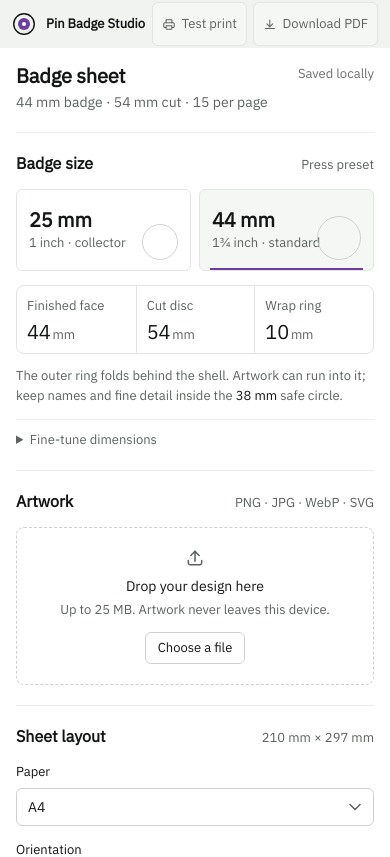
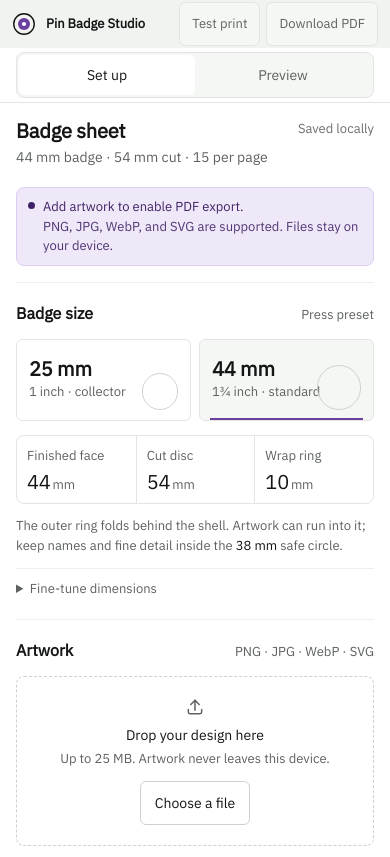
Before and after one commit to cpmacatangay/pin-badge, a React (Vite) app: page / in a window 390 px wide. Shown: the top 857 px of the page. Built offline with nearby package versions, Linux system fonts and the light colour scheme.

Commit message:
Improve mobile layout and touch behavior

```diff
--- a/src/App.tsx
+++ b/src/App.tsx
@@ -1,4 +1,4 @@
-import { useEffect, useMemo, useState } from "react";
+import { useEffect, useLayoutEffect, useMemo, useRef, useState } from "react";
 import { Analytics } from "@vercel/analytics/react";
 import { AppHeader } from "./components/AppHeader";
 import { ArtworkPanel } from "./components/ArtworkPanel";
@@ -6,6 +6,7 @@ import { BadgePanel } from "./components/BadgePanel";
 import { BadgePreview } from "./components/BadgePreview";
 import { ExportPanel } from "./components/ExportPanel";
 import { LayoutPanel } from "./components/LayoutPanel";
+import { Segmented } from "./components/Segmented";
 import { SheetPreview } from "./components/SheetPreview";
 import { Warnings } from "./components/Warnings";
 import { renderDisc, discToPngBytes } from "./lib/compose";
@@ -16,6 +17,13 @@ import { yieldToBrowser } from "./lib/timing";
 import { effectiveDpi, canExport, validateStudio } from "./lib/validation";
 import { formatNumber } from "./lib/units";
 import { useStudio } from "./state/store";
+
+type Pane = "setup" | "preview";
+
+const PANE_OPTIONS: readonly { value: Pane; label: string }[] = [
+  { value: "setup", label: "Set up" },
+  { value: "preview", label: "Preview" },
+];
 
 export default function App() {
   const badge = useStudio((state) => state.badge);
@@ -28,6 +36,33 @@ export default function App() {
   const setExportError = useStudio((state) => state.setExportError);
 
   const [pageIndex, setPageIndex] = useState(0);
+  const [pane, setPane] = useState<Pane>("setup");
+  const paneScroll = useRef<Record<Pane, number>>({ setup: 0, preview: 0 });
+  const restorePaneScroll = useRef(false);
+
+  function changePane(next: Pane) {
+    if (next === pane) return;
+    paneScroll.current[pane] = window.scrollY;
+    restorePaneScroll.current = true;
+    setPane(next);
+  }
+
+  useLayoutEffect(() => {
+    if (!restorePaneScroll.current) return;
+    restorePaneScroll.current = false;
+    window.scrollTo({ top: paneScroll.current[pane] });
+  }, [pane]);
+
+  useEffect(() => {
+    if (!exportError) return;
+    paneScroll.current.setup = 0;
+    setPane("setup");
+    const frame = requestAnimationFrame(() => {
+      window.scrollTo({ top: 0 });
+      document.querySelector<HTMLElement>(".controls")?.scrollTo({ top: 0 });
+    });
+    return () => cancelAnimationFrame(frame);
+  }, [exportError]);
 
   const effective = useMemo(
     () => computeEffectiveLayout(layout, page, badge),
@@ -162,7 +197,16 @@ export default function App() {
       />
 
       <main className="sheet">
-        <div className="workspace">
+        <div className="pane-switch">
+          <Segmented
+            value={pane}
+            options={PANE_OPTIONS}
+            onChange={changePane}
+            ariaLabel="Mobile view"
+          />
+        </div>
+
+        <div className="workspace" data-pane={pane}>
           <div className="controls">
             <div className="panel-title">
               <div>
@@ -173,6 +217,26 @@ export default function App() {
                 </p>
               </div>
               <span className="stamp">Saved locally</span>
+            </div>
+
+            <div className="page-status">
+              {exportError ? (
+                <div className="warning error export-error" role="alert">
+                  <span className="warning-dot" aria-hidden="true" />
+                  <div>
+                    <strong>PDF could not be created.</strong>
+                    <span>{exportError}</span>
+                  </div>
+                  <button
+                    type="button"
+                    className="btn ghost"
+                    onClick={() => setExportError(null)}
+                  >
+                    Dismiss
+                  </button>
+                </div>
+              ) : null}
+              <Warnings warnings={warnings} />
             </div>
 
             <BadgePanel />
@@ -190,29 +254,10 @@ export default function App() {
               <span className="stamp">{layout.dpi} DPI</span>
             </div>
 
-            {exportError ? (
-              <div className="warning error export-error" role="alert">
-                <span className="warning-dot" aria-hidden="true" />
-                <div>
-                  <strong>PDF could not be created.</strong>
-                  <span>{exportError}</span>
-                </div>
-                <button
-                  type="button"
-                  className="btn ghost"
-                  onClick={() => setExportError(null)}
-                >
-                  Dismiss
-                </button>
-              </div>
-            ) : null}
-
             <div className="preview-grid">
               <BadgePreview dpi={dpi} />
               <SheetPreview pages={pages} pageIndex={pageIndex} onPageChange={setPageIndex} />
             </div>
-
-            <Warnings warnings={warnings} />
           </div>
         </div>
       </main>
--- a/src/components/AppHeader.tsx
+++ b/src/components/AppHeader.tsx
@@ -31,7 +31,10 @@ export function AppHeader({
           <circle cx="12" cy="12" r="2.1" fill="var(--surface)" />
         </svg>
         <div className="brand-copy">
-          <span className="brand-name">Pin Badge Studio</span>
+          <span className="brand-name">
+            <span className="brand-name-full">Pin Badge Studio</span>
+            <span className="brand-name-short">Pin Badge</span>
+          </span>
           <span className="brand-scope">Local print studio</span>
         </div>
       </div>
--- a/src/components/BadgePreview.tsx
+++ b/src/components/BadgePreview.tsx
@@ -115,12 +115,13 @@ export function BadgePreview({ dpi }: BadgePreviewProps) {
   return (
     <section className="preview-block" aria-labelledby="badge-preview-title">
       <div className="block-head">
+        <div className="block-head-title">
           <h3 id="badge-preview-title">Badge</h3>
-        <div className="block-head-right">
           <span className="dpi-pill" data-low={lowDpi}>
             <span className="status-dot" aria-hidden="true" />
             {formatDpi(dpi)}
           </span>
+        </div>
         <Segmented
           value={mode}
           options={MODE_OPTIONS}
@@ -128,13 +129,12 @@ export function BadgePreview({ dpi }: BadgePreviewProps) {
           ariaLabel="Badge preview mode"
         />
       </div>
-      </div>
 
       <div className="badge-stage">
         <div className="badge-frame">
           <canvas
             ref={canvasRef}
-            className="badge-canvas"
+            className={artwork ? "badge-canvas is-draggable" : "badge-canvas"}
             aria-label={
               artwork
                 ? "Badge artwork preview. Drag to reposition the design."
--- a/src/components/SheetPreview.tsx
+++ b/src/components/SheetPreview.tsx
@@ -1,4 +1,4 @@
-import { useMemo } from "react";
+import { useEffect, useMemo, useState } from "react";
 import { renderDisc } from "../lib/compose";
 import { pageSizeMm } from "../lib/layout";
 import type { PageLayout } from "../lib/types";
@@ -22,12 +22,20 @@ export function SheetPreview({ pages, pageIndex, onPageChange }: SheetPreviewPro
 
   const paper = pageSizeMm(page);
 
+  // The badge preview stays live during a drag; the small sheet thumbnails can
+  // settle a beat later instead of re-encoding the disc on every pointer move.
+  const [settledTransform, setSettledTransform] = useState(transform);
+  useEffect(() => {
+    const timer = window.setTimeout(() => setSettledTransform(transform), 120);
+    return () => window.clearTimeout(timer);
+  }, [transform]);
+
   const discUrl = useMemo(() => {
     if (!artwork) return null;
     try {
       const disc = renderDisc({
         artwork,
-        transform,
+        transform: settledTransform,
         cutMm: badge.cutMm,
         background,
         sizePx: 512,
@@ -36,7 +44,7 @@ export function SheetPreview({ pages, pageIndex, onPageChange }: SheetPreviewPro
     } catch {
       return null;
     }
-  }, [artwork, transform, badge.cutMm, background]);
+  }, [artwork, settledTransform, badge.cutMm, background]);
 
   const safeIndex = pages.length > 0 ? Math.min(pageIndex, pages.length - 1) : 0;
   const current = pages[safeIndex];
--- a/src/styles/app.css
+++ b/src/styles/app.css
@@ -47,6 +47,10 @@
   white-space: nowrap;
 }
 
+.brand-name-short {
+  display: none;
+}
+
 .brand-scope {
   color: var(--muted);
   font-size: 13px;
@@ -94,6 +98,10 @@
   background: var(--surface);
   border: 1px solid var(--border);
   border-radius: var(--radius-sheet);
+}
+
+.pane-switch {
+  display: none;
 }
 
 .workspace {
@@ -246,6 +254,8 @@
 }
 
 .dimension {
+  display: flex;
+  flex-direction: column;
   padding: 12px 14px;
 }
 
@@ -261,7 +271,8 @@
 
 .dimension-value {
   display: block;
-  margin-top: 4px;
+  margin-top: auto;
+  padding-top: 4px;
   font-size: var(--fs-kpi);
   font-weight: 400;
   line-height: 1.15;
@@ -905,12 +916,11 @@ input[type="color"] {
   line-height: 1.3;
 }
 
-.block-head-right {
+.block-head-title {
   display: flex;
   align-items: center;
-  justify-content: flex-end;
-  gap: 8px;
-  flex-wrap: wrap;
+  gap: 10px;
+  min-width: 0;
 }
 
 .dpi-pill {
@@ -956,11 +966,14 @@ input[type="color"] {
   width: 100%;
   height: 100%;
   border-radius: 50%;
+}
+
+.badge-canvas.is-draggable {
   cursor: grab;
   touch-action: none;
 }
 
-.badge-canvas:active {
+.badge-canvas.is-draggable:active {
   cursor: grabbing;
 }
 
@@ -995,9 +1008,10 @@ input[type="color"] {
 
 .preview-foot {
   display: flex;
+  flex-wrap: wrap;
   align-items: flex-start;
   justify-content: space-between;
-  gap: 16px;
+  gap: 6px 16px;
   margin-top: 10px;
 }
 
@@ -1046,6 +1060,18 @@ input[type="color"] {
 }
 
 /* Warnings */
+.page-status {
+  margin-bottom: 16px;
+}
+
+.page-status .warning-stack {
+  margin-top: 0;
+}
+
+.page-status .export-error {
+  margin: 0 0 8px;
+}
+
 .warning-stack {
   display: flex;
   flex-direction: column;
@@ -1284,9 +1310,36 @@ input[type="color"] {
     overflow: visible;
   }
 
+  .pane-switch {
+    position: sticky;
+    top: 48px;
+    z-index: 15;
+    display: flex;
+    justify-content: center;
+    padding: 4px 16px;
+    background: var(--surface);
+    border-bottom: 1px solid var(--border);
+  }
+
+  .pane-switch .segmented {
+    width: 100%;
+    max-width: 440px;
+    grid-auto-columns: 1fr;
+  }
+
+  .pane-switch .segmented button {
+    height: 36px;
+    font-size: 14px;
+  }
+
   .workspace {
     grid-template-columns: 1fr;
     height: auto;
+  }
+
+  .workspace[data-pane="setup"] .preview-panel,
+  .workspace[data-pane="preview"] .controls {
+    display: none;
   }
 
   .controls {
@@ -1297,6 +1350,11 @@ input[type="color"] {
 
   .preview-panel {
     overflow: visible;
+  }
+
+  .input-shell input,
+  .select {
+    font-size: 16px;
   }
 }
 
@@ -1321,12 +1379,18 @@ input[type="color"] {
     gap: 8px;
   }
 
+  .brand {
+    flex: 1 1 auto;
+  }
+
   .brand-scope {
     display: none;
   }
 
   .brand-name {
+    overflow: hidden;
     font-size: 13px;
+    text-overflow: ellipsis;
   }
 
   .brand-mark {
@@ -1335,18 +1399,72 @@ input[type="color"] {
   }
 
   .topbar-actions {
+    flex: none;
     gap: 6px;
   }
 
   .topbar-actions .btn {
     height: 44px;
-    padding: 0 9px;
+    padding: 0 11px;
+    font-size: 13px;
+  }
+
+  .pane-switch .segmented button {
+    height: 40px;
+  }
+
+  .btn {
+    min-height: 44px;
+    padding: 0 14px;
+    font-size: 14px;
+  }
+
+  .btn.ghost {
+    min-height: 44px;
+    padding: 0 10px;
     font-size: 13px;
   }
 
   .icon-button {
-    width: 36px;
-    height: 36px;
+    width: 44px;
+    height: 44px;
+  }
+
+  .segmented button {
+    height: 40px;
+    padding: 0 12px;
+    font-size: 14px;
+  }
+
+  .toggle {
+    min-height: 44px;
+  }
+
+  .color-swatch {
+    width: 44px;
+    height: 44px;
+  }
+
+  input[type="color"] {
+    width: 48px;
+    height: 44px;
+  }
+
+  .input-shell {
+    height: 46px;
+  }
+
+  .select {
+    height: 46px;
+  }
+
+  input[type="range"] {
+    height: 32px;
+  }
+
+  .inline-input .btn {
+    height: auto;
+    min-height: 46px;
   }
 
   .field-row,
@@ -1366,19 +1484,29 @@ input[type="color"] {
     font-size: 20px;
   }
 
+  .block-head {
+    flex-wrap: wrap;
+    row-gap: 8px;
+  }
+
+  .block-head-title {
+    flex: 1 1 100%;
+    justify-content: space-between;
+  }
+
+  .block-head > .segmented {
+    flex: 1 1 100%;
+    max-width: none;
+  }
+
   .preview-grid {
     grid-template-columns: 1fr;
   }
 
-  .preview-foot {
-    flex-wrap: wrap;
-  }
-
   .preview-note {
     max-width: 100%;
-    overflow: hidden;
     text-align: left;
-    text-overflow: ellipsis;
+    white-space: normal;
   }
 
   .badge-frame {
@@ -1394,7 +1522,47 @@ input[type="color"] {
     align-items: stretch;
   }
 
+  .inline-input .input-shell {
+    flex: none;
+    width: 100%;
+  }
+
   .inline-input .btn {
     width: 100%;
   }
 }
+
+@media (max-width: 480px) {
+  .topbar-actions .btn {
+    padding: 0 12px;
+  }
+
+  .topbar-actions .btn svg {
+    display: none;
+  }
+}
+
+@media (max-width: 380px) {
+  .brand-name-full {
+    display: none;
+  }
+
+  .brand-name-short {
+    display: inline;
+  }
+}
+
+@media (max-width: 349px) {
+  .brand-copy {
+    display: none;
+  }
+}
+
+/* Safari on iOS zooms the page when a control below 16px receives focus. */
+@supports (-webkit-touch-callout: none) {
+  input,
+  select,
+  textarea {
+    font-size: 16px;
+  }
+}
--- a/src/styles/tokens.css
+++ b/src/styles/tokens.css
@@ -60,7 +60,6 @@
 }
 
 html {
-  min-width: 320px;
   -webkit-text-size-adjust: 100%;
   text-size-adjust: 100%;
 }
@@ -108,6 +107,10 @@ h3,
 h4,
 p {
   margin: 0;
+}
+
+p {
+  text-wrap: pretty;
 }
 
 h1,
```
Also changed, not shown: 2 other files (tests, documents, lock files or other folders). Lines whose indentation alone changed are shown as unchanged.
